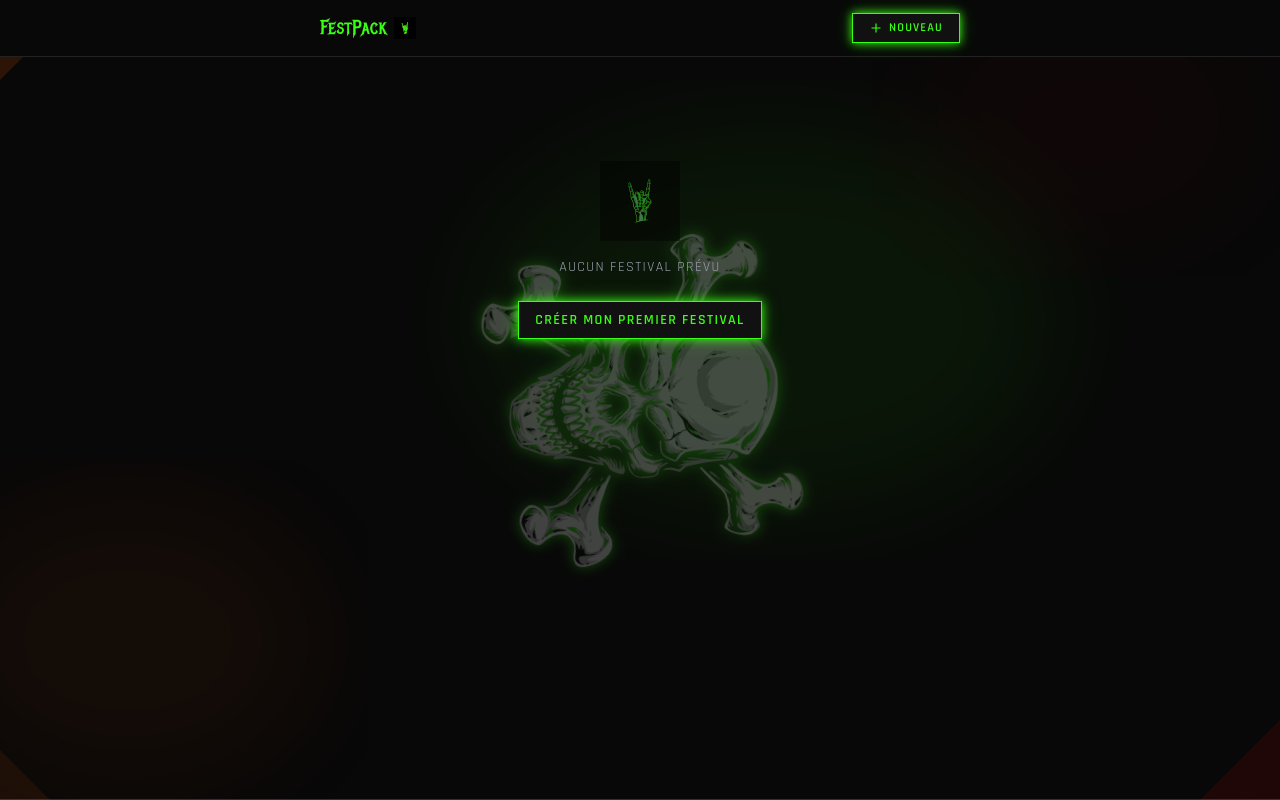
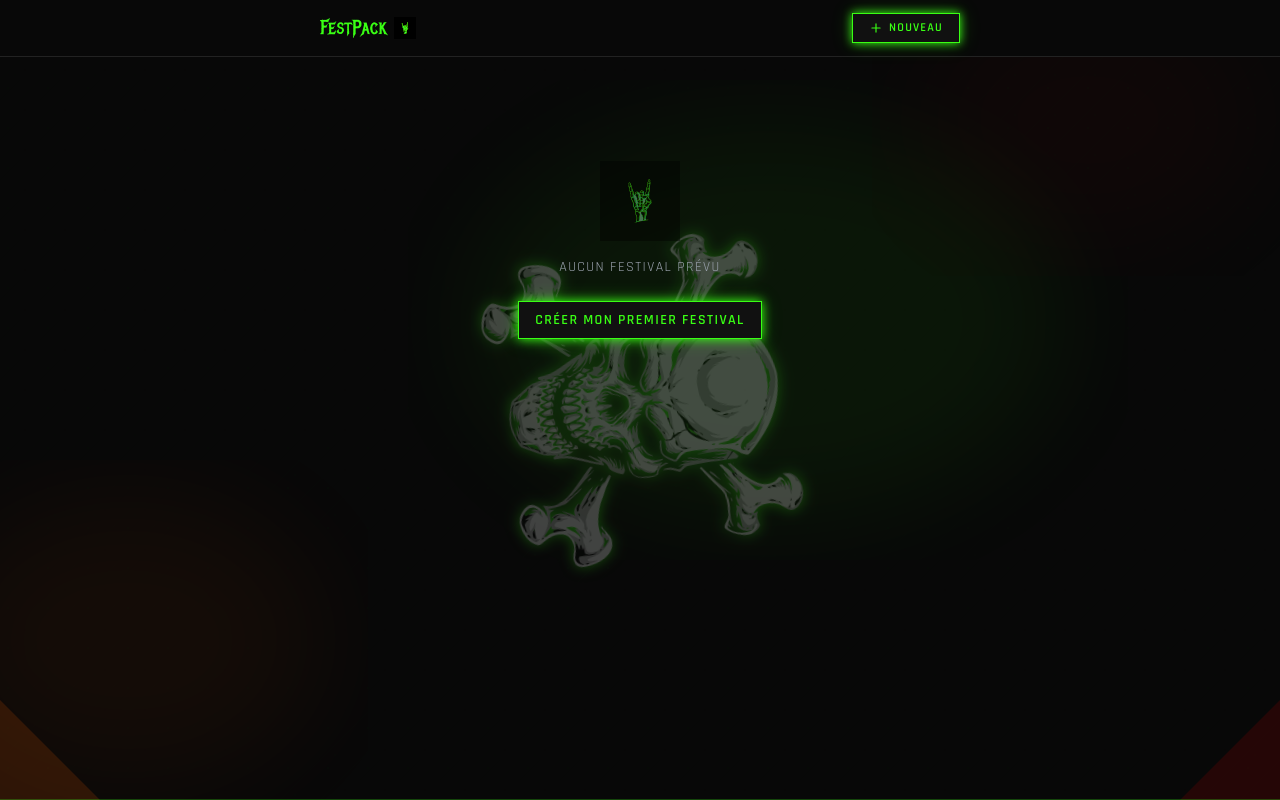
Before and after one commit to lolofx/festPack, a React (Vite) app: page / in a window 1280 px wide. Built offline with nearby package versions, Linux system fonts and the light colour scheme.

Commit message:
fix: remove top corner triangles hidden under sticky header
Top corners (top-0) were fully covered by the opaque sticky header (h-14).
Kept only bottom corners, enlarged to 100x100 at opacity 0.15 for better visibility.
Removed top neon line for the same reason.

```diff
--- a/src/components/layout/MetalBackground.tsx
+++ b/src/components/layout/MetalBackground.tsx
@@ -54,26 +54,17 @@ const SkullLayer = () => (
       />
     </div>
 
-    {/* === Triangles de coin === */}
-    {/* Top-left fire */}
-    <svg className="absolute top-0 left-0" width="80" height="80" viewBox="0 0 80 80" style={{ opacity: 0.15 }}>
-      <polygon points="0,0 80,0 0,80" fill="#ff6600" />
+    {/* === Triangles de coin (bas uniquement — les coins haut sont sous le header sticky) === */}
+    {/* Bottom-right blood */}
+    <svg className="absolute bottom-0 right-0" width="100" height="100" viewBox="0 0 100 100" style={{ opacity: 0.15 }}>
+      <polygon points="100,100 0,100 100,0" fill="#cc0000" />
     </svg>
-    {/* Bottom-right blood */}
-    <svg className="absolute bottom-0 right-0" width="80" height="80" viewBox="0 0 80 80" style={{ opacity: 0.12 }}>
-      <polygon points="80,80 0,80 80,0" fill="#cc0000" />
-    </svg>
-    {/* Top-right blood (small) */}
-    <svg className="absolute top-0 right-0" width="50" height="50" viewBox="0 0 50 50" style={{ opacity: 0.08 }}>
-      <polygon points="50,0 50,50 0,0" fill="#cc0000" />
-    </svg>
-    {/* Bottom-left fire (small) */}
-    <svg className="absolute bottom-0 left-0" width="50" height="50" viewBox="0 0 50 50" style={{ opacity: 0.08 }}>
-      <polygon points="0,50 0,0 50,50" fill="#ff6600" />
+    {/* Bottom-left fire */}
+    <svg className="absolute bottom-0 left-0" width="100" height="100" viewBox="0 0 100 100" style={{ opacity: 0.15 }}>
+      <polygon points="0,100 0,0 100,100" fill="#ff6600" />
     </svg>
 
-    {/* Ligne neon top et bottom */}
-    <div className="absolute top-0 left-0 right-0 h-px" style={{ background: '#39ff14', opacity: 0.25 }} />
+    {/* Ligne neon bottom uniquement */}
     <div className="absolute bottom-0 left-0 right-0 h-px" style={{ background: '#39ff14', opacity: 0.25 }} />
   </div>
 );
```
